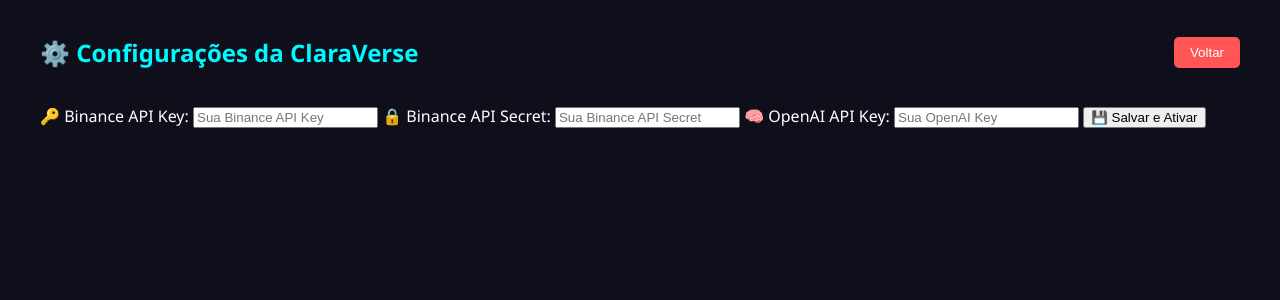
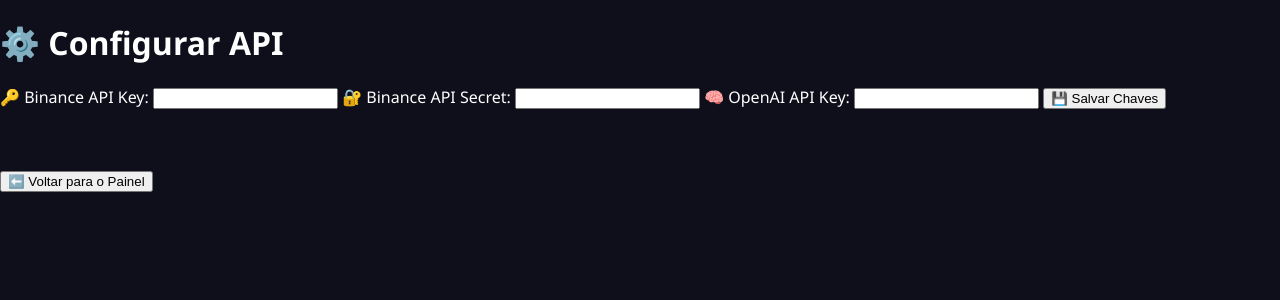
Before and after one commit to Claratrade33/Clara-verse, a Flask app: page /configurar in a window 1280 px wide. Shown: the top 300 px of the page. Run offline with Flask 3, Linux system fonts and the light colour scheme; the visitor is signed in with stand-in values (Sample User, id 1).

Commit message:
Atualizar o configurar.html

```diff
--- a/templates/configurar.html
+++ b/templates/configurar.html
@@ -2,32 +2,27 @@
 <html lang="pt-br">
 <head>
   <meta charset="UTF-8">
-  <title>ClaraVerse | Configurar</title>
+  <title>Configurar API • ClaraVerse</title>
   <link rel="stylesheet" href="{{ url_for('static', filename='style.css') }}">
   <script src="{{ url_for('static', filename='dashboard.js') }}" defer></script>
 </head>
-<body class="painel-body">
-  <div class="painel-container">
-    <div class="painel-header">
-      <h1>⚙️ Configurações da ClaraVerse</h1>
-      <button class="btn-sair" onclick="window.location.href='/painel'">Voltar</button>
-    </div>
+<body class="configurar-body">
+  <div class="configurar-container">
+    <h1>⚙️ Configurar API</h1>
 
-    <div class="painel-conteudo">
-      <div class="configuracoes-api">
-        <label>🔑 Binance API Key:</label>
-        <input type="text" id="binance_api_key" placeholder="Sua Binance API Key" value="{{ chaves['binance_api_key'] }}">
+    <label for="binance_api_key">🔑 Binance API Key:</label>
+    <input type="text" id="binance_api_key" value="{{ chaves['binance_api_key'] }}">
 
-        <label>🔒 Binance API Secret:</label>
-        <input type="password" id="binance_api_secret" placeholder="Sua Binance API Secret" value="{{ chaves['binance_api_secret'] }}">
+    <label for="binance_api_secret">🔐 Binance API Secret:</label>
+    <input type="text" id="binance_api_secret" value="{{ chaves['binance_api_secret'] }}">
 
-        <label>🧠 OpenAI API Key:</label>
-        <input type="password" id="openai_api_key" placeholder="Sua OpenAI Key" value="{{ chaves['openai_api_key'] }}">
+    <label for="openai_api_key">🧠 OpenAI API Key:</label>
+    <input type="text" id="openai_api_key" value="{{ chaves['openai_api_key'] }}">
 
-        <button onclick="salvarChaves()">💾 Salvar e Ativar</button>
-        <p id="status-chaves" class="mensagem-status"></p>
-      </div>
-    </div>
+    <button onclick="salvarChaves()">💾 Salvar Chaves</button>
+    <p id="status-chaves" class="status-sucesso"></p>
+    <br><br>
+    <button onclick="window.location.href='/painel'" class="btn-voltar">⬅️ Voltar para o Painel</button>
   </div>
 </body>
 </html>
```
